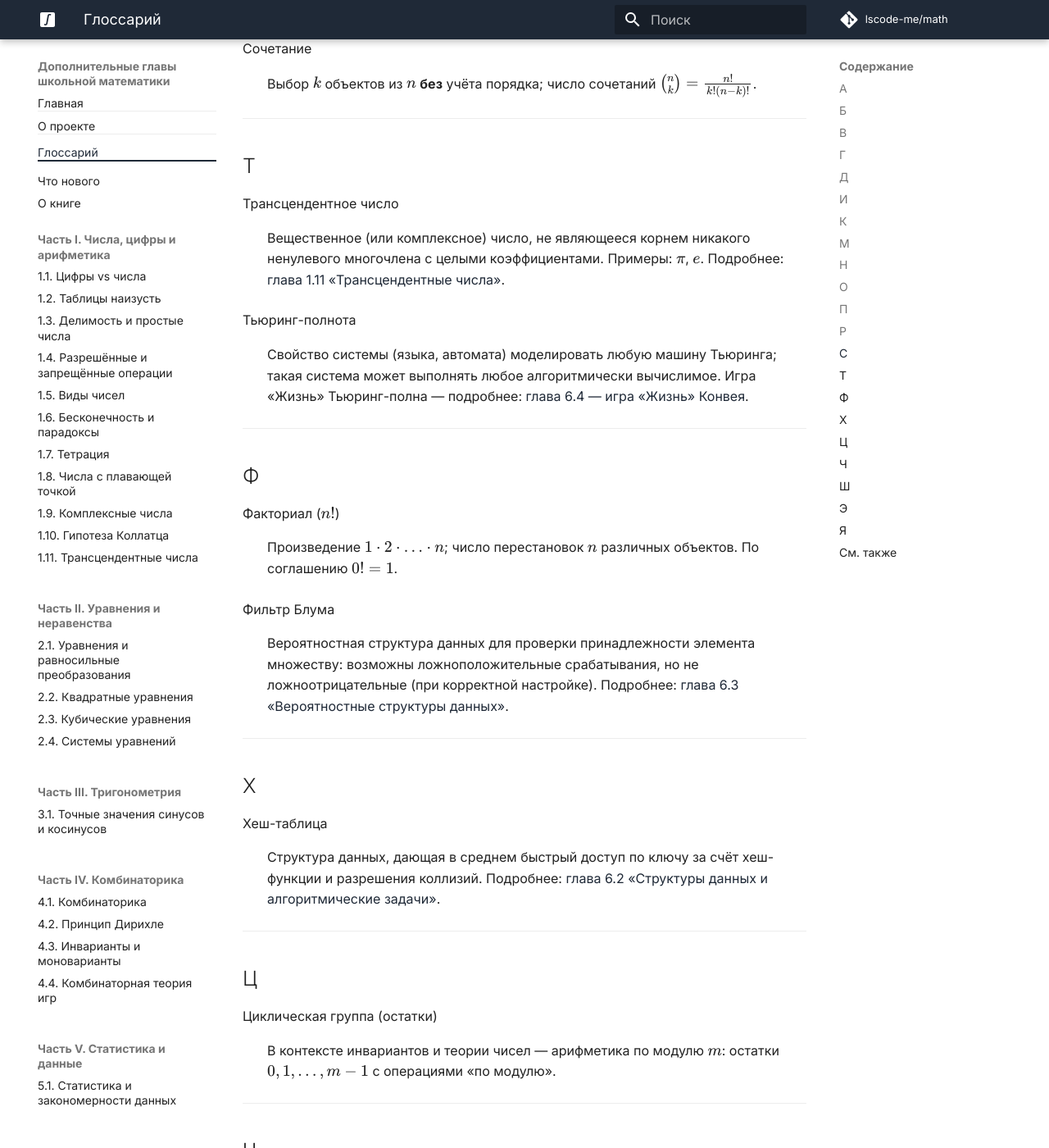
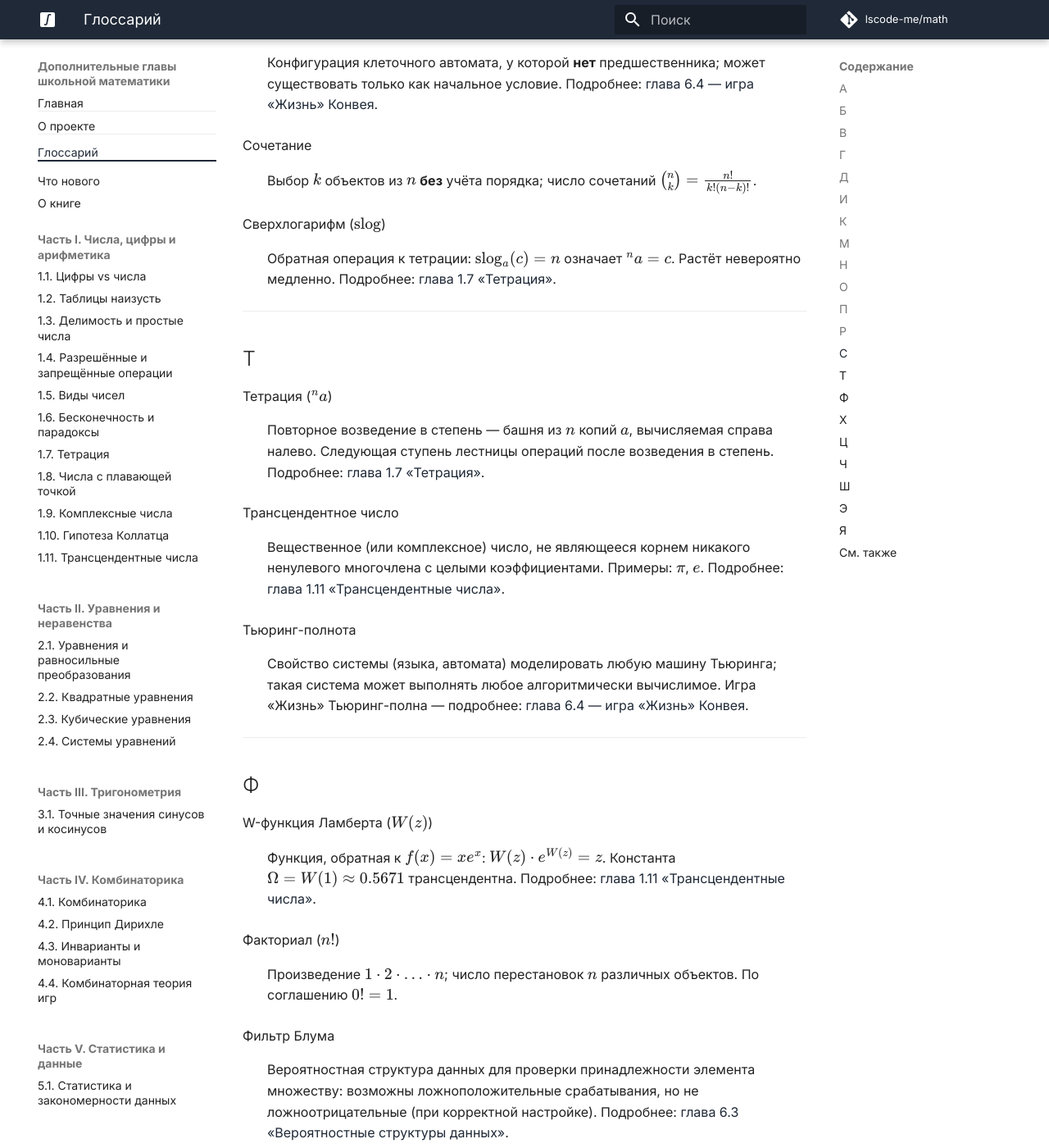
Before and after one commit to lscode-me/math, an MkDocs documentation site: the page built from docs/glossary.md, in a window 1280 px wide and 1400 px high, scrolled down 5812 px. Shown: the whole window at 82% size. Built offline with MkDocs 1.6.1 and Material for MkDocs 9.7.7, drawn with Linux system fonts in a browser that asks for light colours; comment, search, counter and statistics services are not loaded; some of the changed text lies outside the part shown.

Commit message:
Обновлены changelog и глоссарий: §1.7.7 (бесконечные башни), W-функция, тетрация, сверхлогарифм

```diff
--- a/docs/glossary.md
+++ b/docs/glossary.md
@@ -22,6 +22,9 @@ description: "Краткие определения математических
 ---
 
 ## Б
+
+Бесконечная башня степеней (${}^{\infty}x$)
+: Предел тетрации ${}^{n}x$ при $n \to \infty$. Сходится при $e^{-e} \leq x \leq e^{1/e}$; решение ${}^{\infty}x = c$ даёт $x = c^{1/c}$. Подробнее: [глава 1.7 «Тетрация»](chapters/numbers/tetration.md).
 
 Бином Ньютона
 : Формула $(a+b)^n = \sum_{k=0}^{n} \binom{n}{k} a^{n-k} b^k$. Подробнее: [глава 4.1 «Комбинаторика»](chapters/combinatorics/combinatorics.md).
@@ -163,9 +166,15 @@ $O$-нотация (Big-O)
 Сочетание
 : Выбор $k$ объектов из $n$ **без** учёта порядка; число сочетаний $\binom{n}{k} = \frac{n!}{k!(n-k)!}$.
 
+Сверхлогарифм ($\text{slog}$)
+: Обратная операция к тетрации: $\text{slog}_a(c) = n$ означает ${}^{n}a = c$. Растёт невероятно медленно. Подробнее: [глава 1.7 «Тетрация»](chapters/numbers/tetration.md).
+
 ---
 
 ## Т
+
+Тетрация (${}^{n}a$)
+: Повторное возведение в степень — башня из $n$ копий $a$, вычисляемая справа налево. Следующая ступень лестницы операций после возведения в степень. Подробнее: [глава 1.7 «Тетрация»](chapters/numbers/tetration.md).
 
 Трансцендентное число
 : Вещественное (или комплексное) число, не являющееся корнем никакого ненулевого многочлена с целыми коэффициентами. Примеры: $\pi$, $e$. Подробнее: [глава 1.11 «Трансцендентные числа»](chapters/numbers/transcendental.md).
@@ -176,6 +185,9 @@ $O$-нотация (Big-O)
 ---
 
 ## Ф
+
+W-функция Ламберта ($W(z)$)
+: Функция, обратная к $f(x) = xe^x$: $W(z) \cdot e^{W(z)} = z$. Константа $\Omega = W(1) \approx 0.5671$ трансцендентна. Подробнее: [глава 1.11 «Трансцендентные числа»](chapters/numbers/transcendental.md).
 
 Факториал ($n!$)
 : Произведение $1\cdot 2\cdot \ldots \cdot n$; число перестановок $n$ различных объектов. По соглашению $0!=1$.
```
Also changed, not shown: docs/changelog.md (+4 -0 lines).
